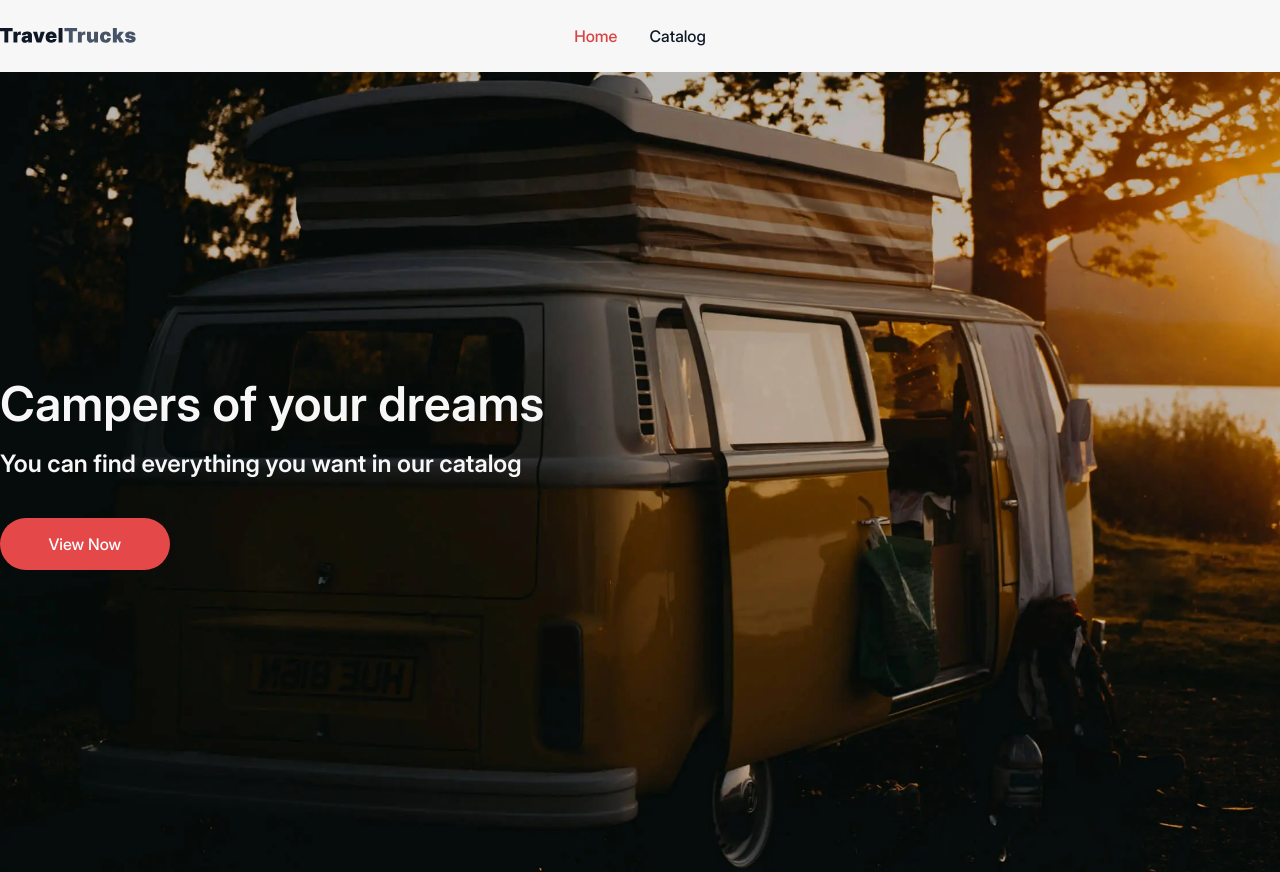
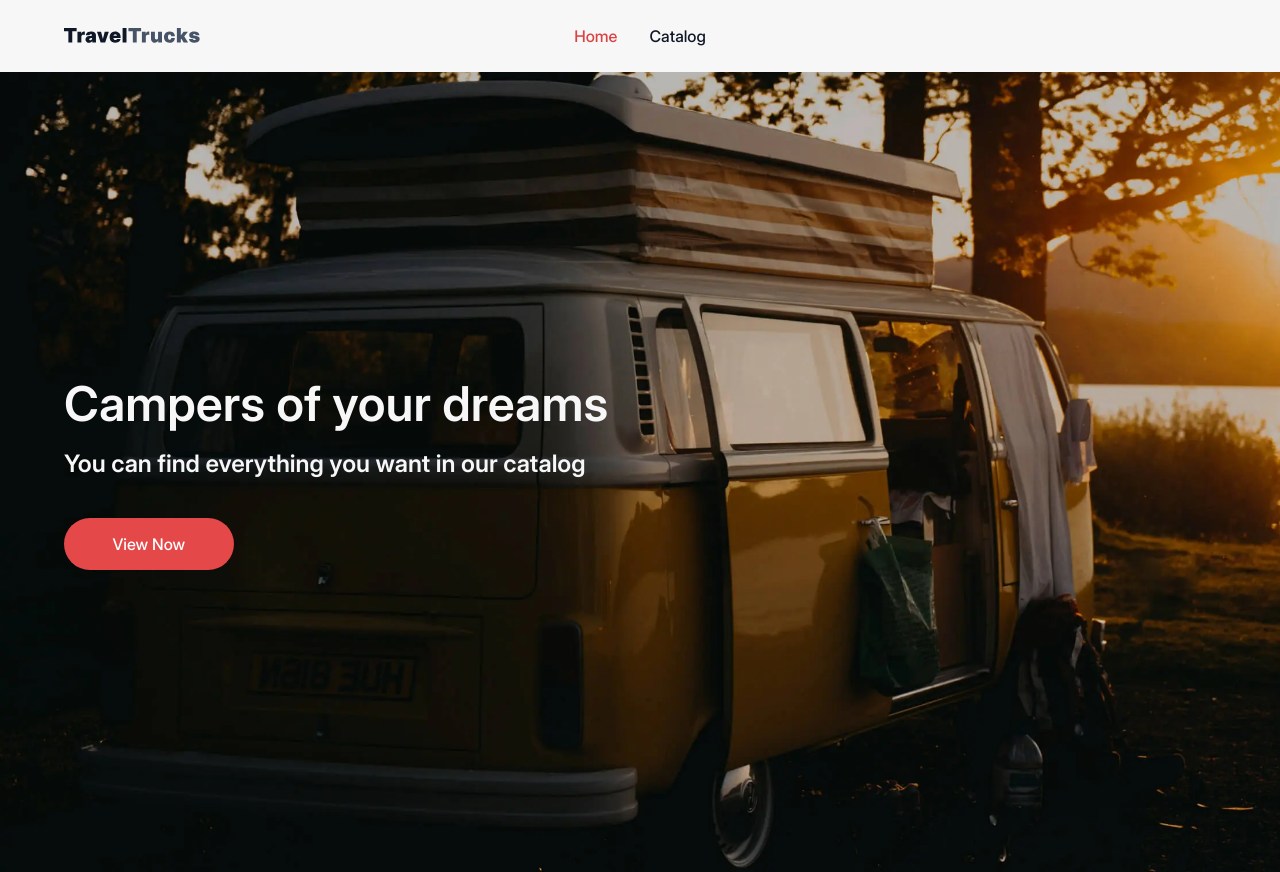
Before and after one commit to romanhordiienko131/travel-trucks, a React (Vite) app: page / in a window 1280 px wide. Built offline with nearby package versions, Linux system fonts and the light colour scheme.

Commit message:
Add container and update header

```diff
--- /dev/null
+++ b/src/components/Container/Container.jsx
@@ -0,0 +1,7 @@
+import s from "./Container.module.css";
+
+const Container = ({ children }) => {
+  return <div className={s.container}>{children}</div>;
+};
+
+export default Container;
--- /dev/null
+++ b/src/components/Container/Container.module.css
@@ -0,0 +1,9 @@
+.container {
+  padding-inline: 1em;
+}
+
+@media screen and (min-width: 48em) {
+  .container {
+    padding-inline: 4em;
+  }
+}
--- a/src/components/Header/Header.jsx
+++ b/src/components/Header/Header.jsx
@@ -1,14 +1,19 @@
 import s from "./Header.module.css";
 import Logo from "../Logo/Logo";
 import Navigation from "../Navigation/Navigation";
+import Container from "../Container/Container";
 
 const Header = () => {
   return (
     <header className={s.header}>
-      <Logo />
-      <div className={s.navigationContainer}>
-        <Navigation />
-      </div>
+      <Container>
+        <div className={s.headerContainer}>
+          <Logo />
+          <div className={s.navigationContainer}>
+            <Navigation />
+          </div>
+        </div>
+      </Container>
     </header>
   );
 };
--- a/src/components/Header/Header.module.css
+++ b/src/components/Header/Header.module.css
@@ -1,14 +1,18 @@
 .header {
-  position: relative;
   background-color: var(--clr-inputs);
   padding-block: 1.75em;
+}
+
+.headerContainer {
   display: flex;
   align-items: center;
   justify-content: space-between;
 }
 
-.navigationContainer {
-  position: absolute;
-  inset-inline-start: 50%;
-  transform: translateX(-50%);
+@media screen and (min-width: 33em) {
+  .navigationContainer {
+    position: absolute;
+    inset-inline-start: 50%;
+    transform: translateX(-50%);
+  }
 }
--- a/src/pages/HomePage/HomePage.jsx
+++ b/src/pages/HomePage/HomePage.jsx
@@ -1,9 +1,11 @@
 import { Link } from "react-router-dom";
 import s from "./HomePage.module.css";
+import Container from "../../components/Container/Container";
 
 const HomePage = () => {
   return (
     <div className={s.background}>
+      <Container>
         <div>
           <div className={s.titleWrapper}>
             <h1 className={s.title}>Campers of your dreams</h1>
@@ -15,6 +17,7 @@ const HomePage = () => {
             View Now
           </Link>
         </div>
+      </Container>
     </div>
   );
 };
```
Lines whose indentation alone changed are shown as unchanged.
